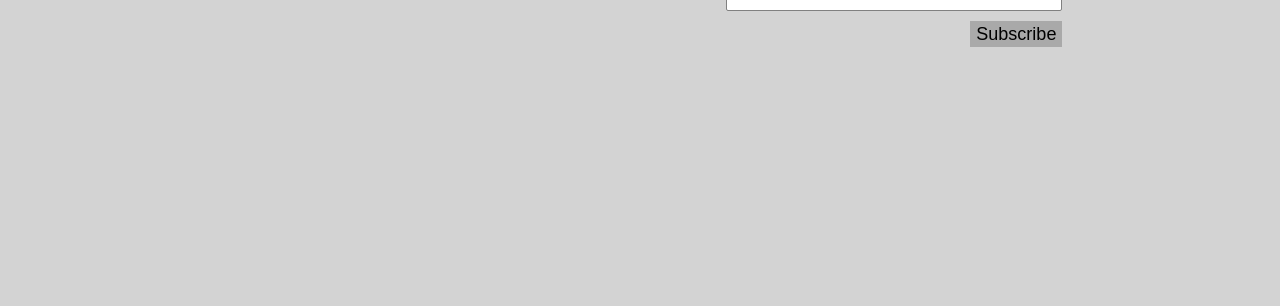
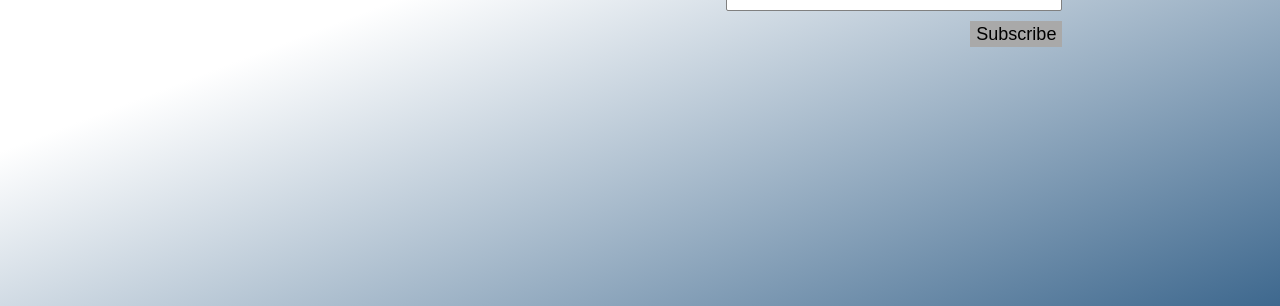
Before and after one commit to ProgrammingJoe/Liefbase-Sign-Up-Page, a plain HTML site: page index.html in a window 1280 px wide. Shown: the part 494-800 px from the top of the page. Drawn offline with Linux system fonts and the light colour scheme.

Commit message:
Fancy gradient

```diff
--- a/static/main.css
+++ b/static/main.css
@@ -8,7 +8,7 @@ body {
   height: 100vh;
   max-width: 100%;
   max-height: 100%;
-  background-color: lightgrey;
+  background-image: -webkit-linear-gradient(291deg, white 50%, #3E688E);
 }
 
 .branding {
```
